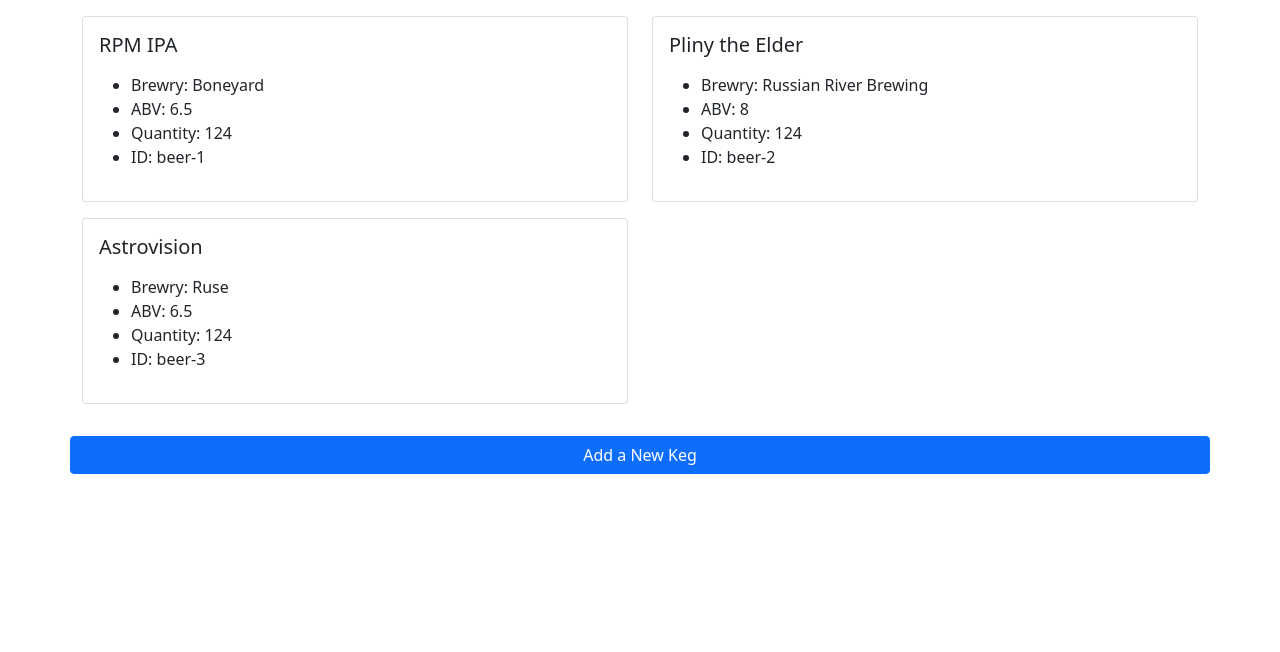
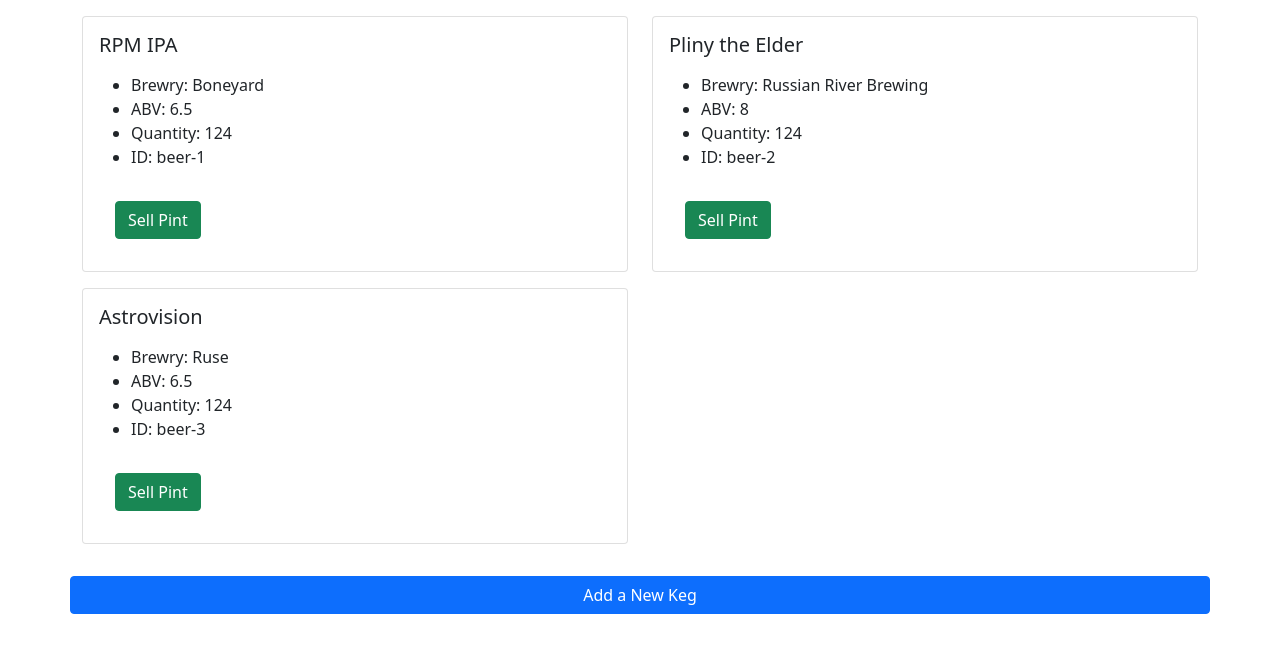
Before and after one commit to mireie/tap-room, a React (Create React App) app: page / in a window 1280 px wide. Shown: the top 652 px of the page. Built offline with nearby package versions, Linux system fonts and the light colour scheme.

Commit message:
add pintMinus

```diff
--- a/src/components/Keg.js
+++ b/src/components/Keg.js
@@ -1,8 +1,16 @@
 import React from "react";
 import PropTypes from "prop-types";
-import { Card } from "react-bootstrap"
+import { Card, Button} from "react-bootstrap"
 
 export default function Keg(props) {
+  console.log(props)
+  const keg = {
+    name: props.name,
+    brand: props.brand,
+    qty: props.qty,
+    id: props.id
+  }
+  console.log(keg)
   return(
     <React.Fragment>
       <div className="col-6 mb-3">
@@ -18,6 +26,13 @@
               <li>Quantity: {props.qty}</li>
               <li>ID: {props.id}</li>
             </ul>
+            <Button
+              type="submit"
+              variant="success"
+              className="m-3"
+              onClick={() => props.pintMinus(keg)} >
+              Sell Pint
+              </Button>
           </Card.Body>
         </Card>
       </div>
@@ -31,5 +46,6 @@
   qty: PropTypes.number.isRequired,
   abv: PropTypes.number.isRequired,
   id: PropTypes.string,
-  whenKegClicked: PropTypes.func
+  whenKegClicked: PropTypes.func,
+  pintMinus: PropTypes.func
 }
--- a/src/components/KegControl.js
+++ b/src/components/KegControl.js
@@ -48,18 +48,33 @@
   handleClick = () => {
     if (this.state.selectedKeg != null) {
       this.setState({
-        formVisibleOnPage:false,
+        formVisibleOnPage: false,
         selectedKeg: null
       })
     } else
-    this.setState(prevState => ({
-      formVisibleOnPage: !prevState.formVisibleOnPage
-    }))
+      this.setState(prevState => ({
+        formVisibleOnPage: !prevState.formVisibleOnPage
+      }))
   }
 
   handleAddingNewKegToList = (newKeg) => {
     const newMainKegList = this.state.mainKegList.concat(newKeg)
     this.setState({ mainKegList: newMainKegList, formVisibleOnPage: false })
+  }
+
+  handleRemovePint = (kegToEdit) => {
+    let updatedKeg = kegToEdit
+    --updatedKeg.qty
+    if (updatedKeg.quantity < 0) {
+      updatedKeg.quantity = 0
+    } else {
+      const editedMainKegList = this.state.mainKegList
+        .filter(keg => keg.id !== kegToEdit.id)
+        .concat(updatedKeg)
+      this.setState({
+        mainKegList: editedMainKegList
+      })
+    }
   }
 
   render() {
@@ -73,7 +88,11 @@
       currentlyVisibleState = <NewKegForm onNewKegCreation={this.handleAddingNewKegToList} />
       buttonText = "Return to Keg List"
     } else {
-      currentlyVisibleState = <KegList kegList={this.state.mainKegList} onKegSelection={this.handleChangingSelectedKeg} />
+      currentlyVisibleState = <KegList
+        kegList={this.state.mainKegList}
+        onKegSelection={this.handleChangingSelectedKeg}
+        subtractPint={this.handleRemovePint}
+      />
       buttonText = "Add a New Keg"
     }
     return (
--- a/src/components/KegList.js
+++ b/src/components/KegList.js
@@ -7,7 +7,8 @@
     <React.Fragment>
       {props.kegList.map((keg) =>
         <Keg
-          whenKegClicked = {props.onKegSelection}
+          whenKegClicked={props.onKegSelection}
+          pintMinus={props.subtractPint}
           name={keg.name}
           brand={keg.brand}
           price={keg.price}
@@ -15,7 +16,7 @@
           abv={keg.abv}
           key={keg.id}
           id={keg.id}
-          />
+        />
       )}
     </React.Fragment>
   )
```
